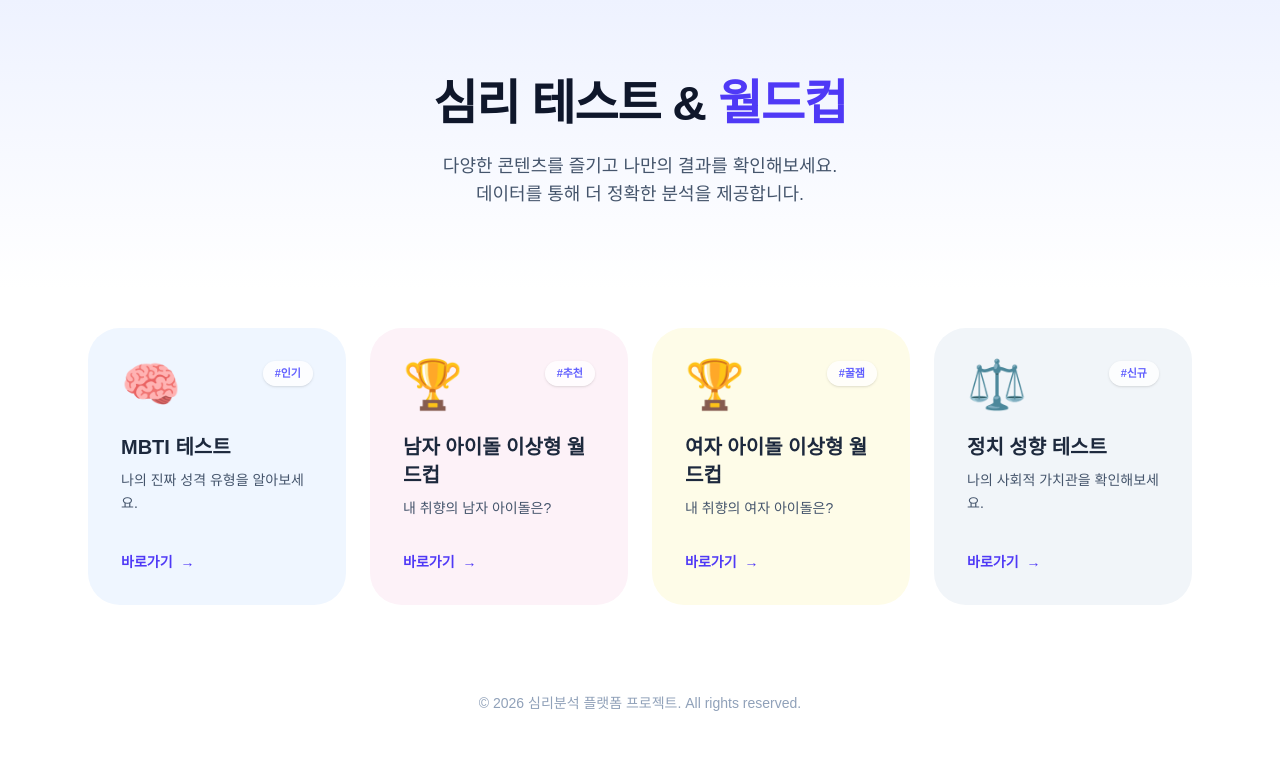
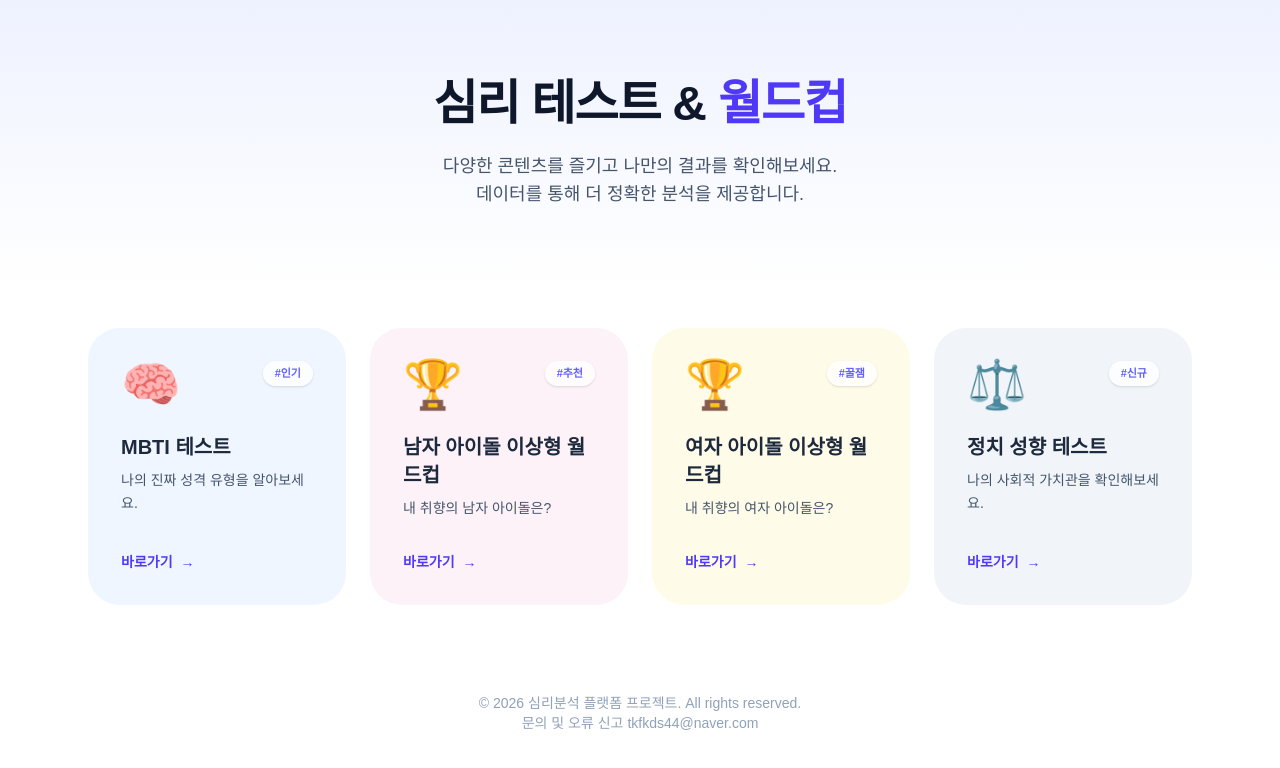
Before and after one commit to seonghoonL/simpleTest, a Next.js app: page / in a window 1280 px wide. Shown: the top 768 px of the page. Built offline with nearby package versions, Linux system fonts and the light colour scheme.

Commit message:
footer 수정

```diff
--- a/app/page.tsx
+++ b/app/page.tsx
@@ -90,6 +90,7 @@ export default function HomePage() {
 
       <footer className="py-12 text-center text-slate-400 text-sm">
         <p>© 2026 심리분석 플랫폼 프로젝트. All rights reserved.</p>
+        <p>문의 및 오류 신고 tkfkds44@naver.com</p>
       </footer>
     </main>
   );
```
